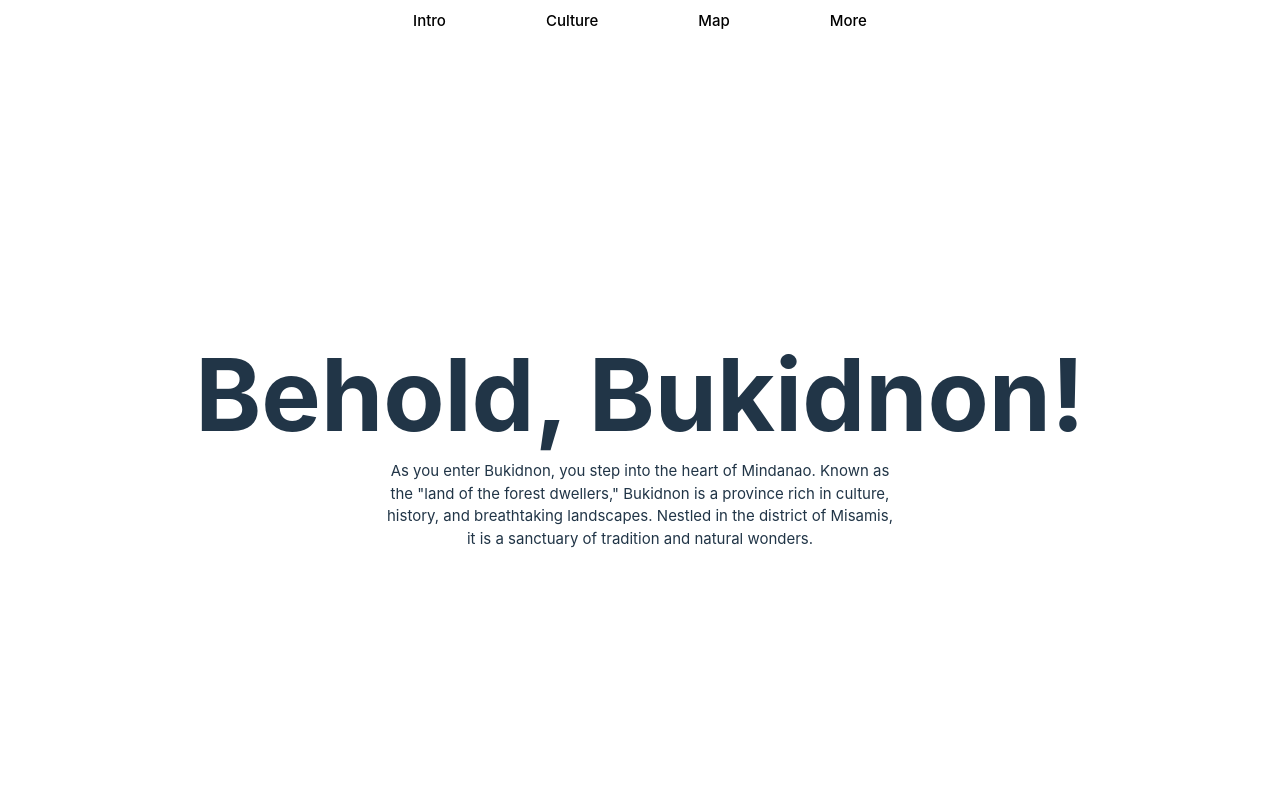
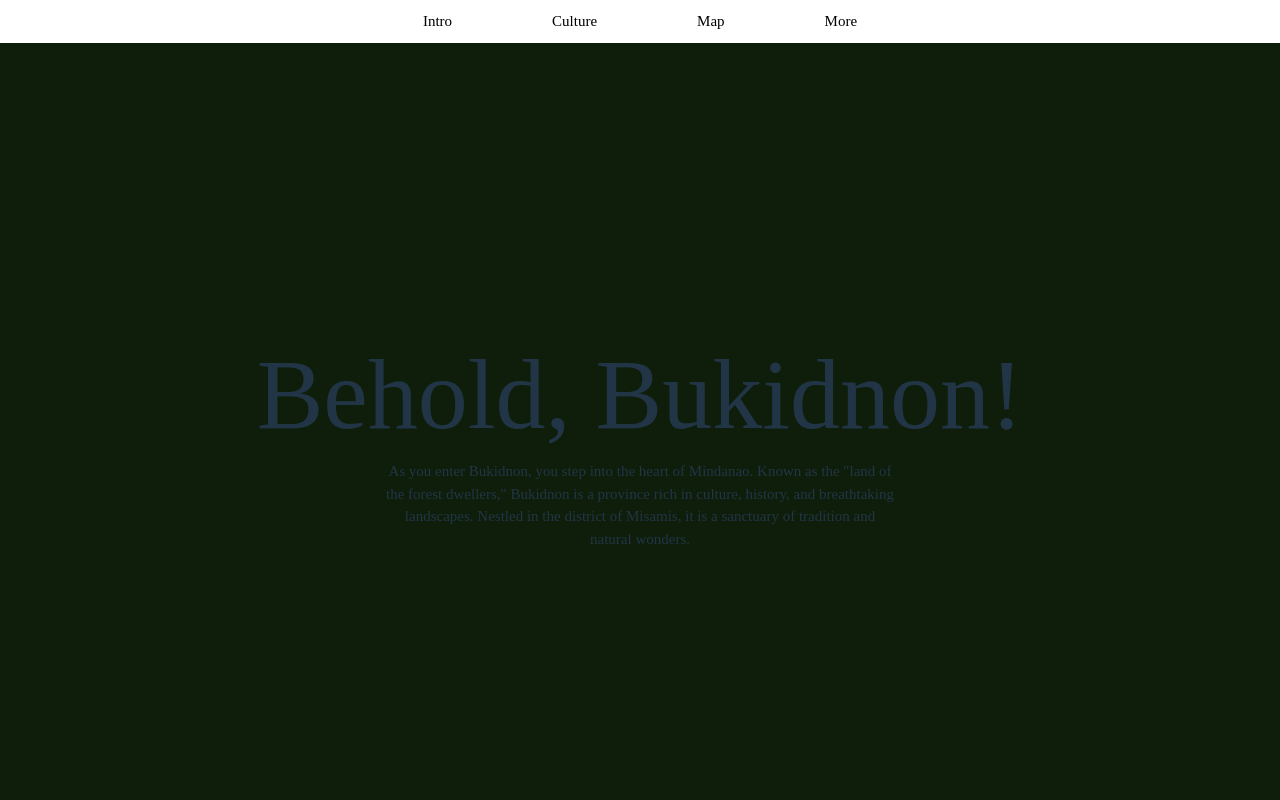
Before and after one commit to 0xshr00msz/minstud, a React (Vite) app: page / in a window 1280 px wide. Shown: the top 800 px of the page. Built offline with nearby package versions, Linux system fonts and the light colour scheme.

Commit message:
style: changed color and font

```diff
--- a/src/App.css
+++ b/src/App.css
@@ -4,10 +4,14 @@ html {
 
 * {
 	margin: 0;
+	font-family: "Gugi", serif;
+  	font-weight: 400;
+  	font-style: normal;
 }
 
 .main-container {
 	width: 100vw;
+	background: rgba(15, 30, 10, 1);
 }
 
 .main-container > * {
```
